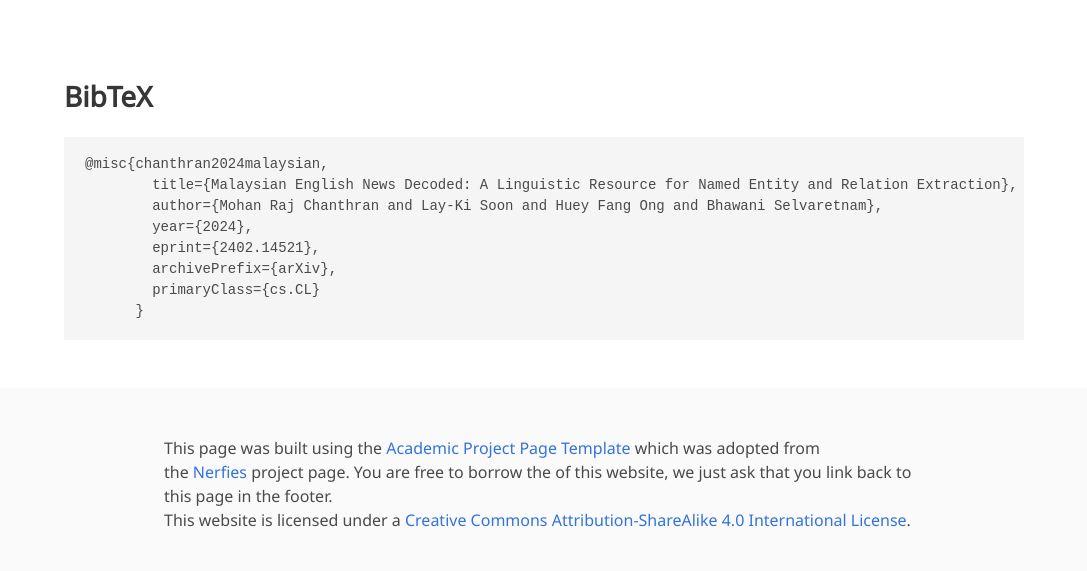
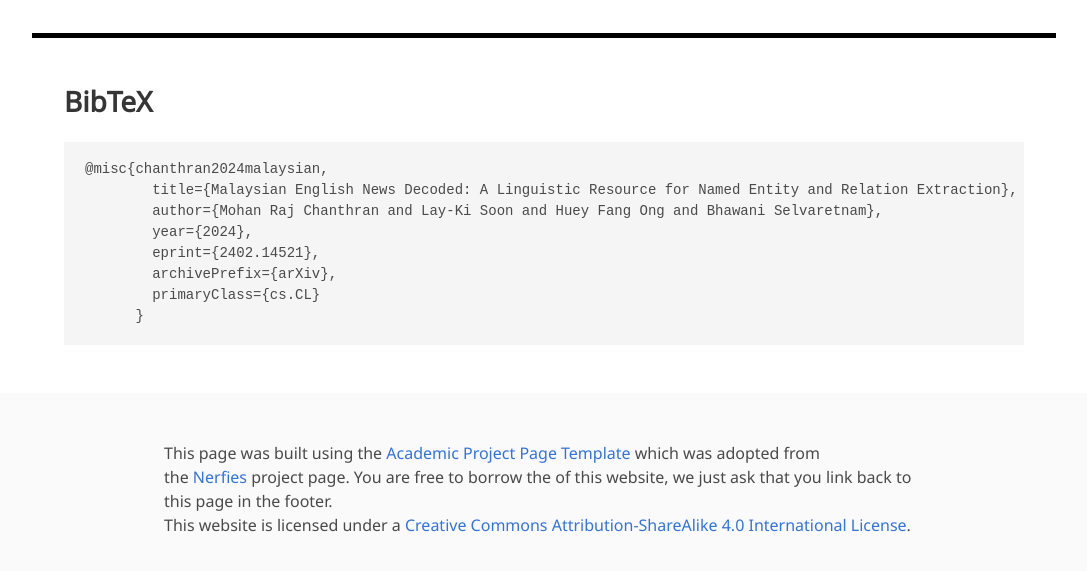
Before and after one commit to mohanraj-nlp/men-dataset-project, a plain HTML site: page index.html in a window 1280 px wide. Shown: the part 3326-3897 px from the top of the page, without its empty margins (96-1183 px from the left). Drawn offline with nearby package versions, Linux system fonts and the light colour scheme; some icons are missing; a web font is replaced by a local one.

Commit message:
Initial Push

```diff
--- a/index.html
+++ b/index.html
@@ -228,6 +228,7 @@
   </div>
 </section>
 <!-- End image carousel -->
+<hr style="border: none; border-top: 5px solid black; width: 80%; margin: 0 auto;">
 
 <!--BibTex citation -->
   <section class="section" id="BibTeX">
```
